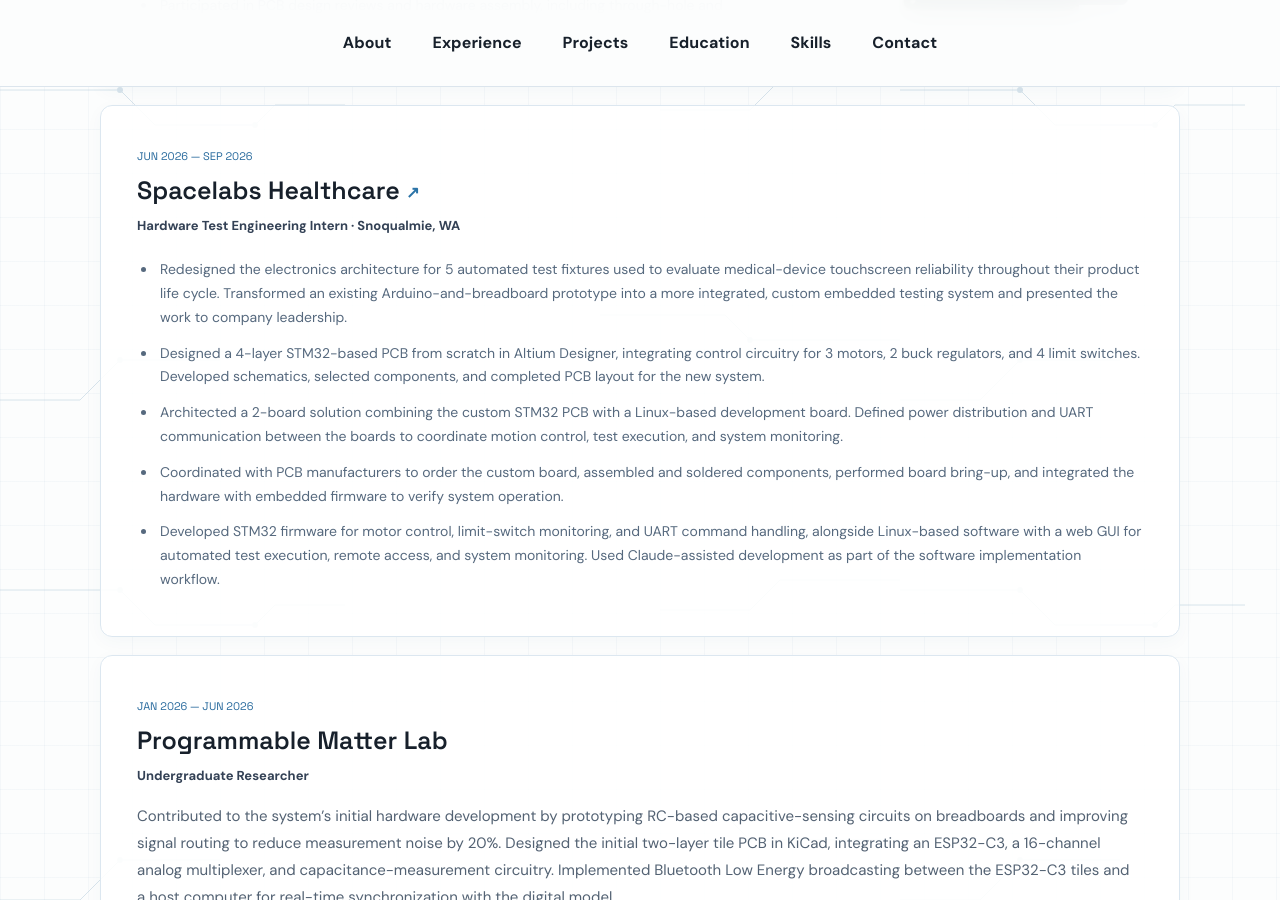
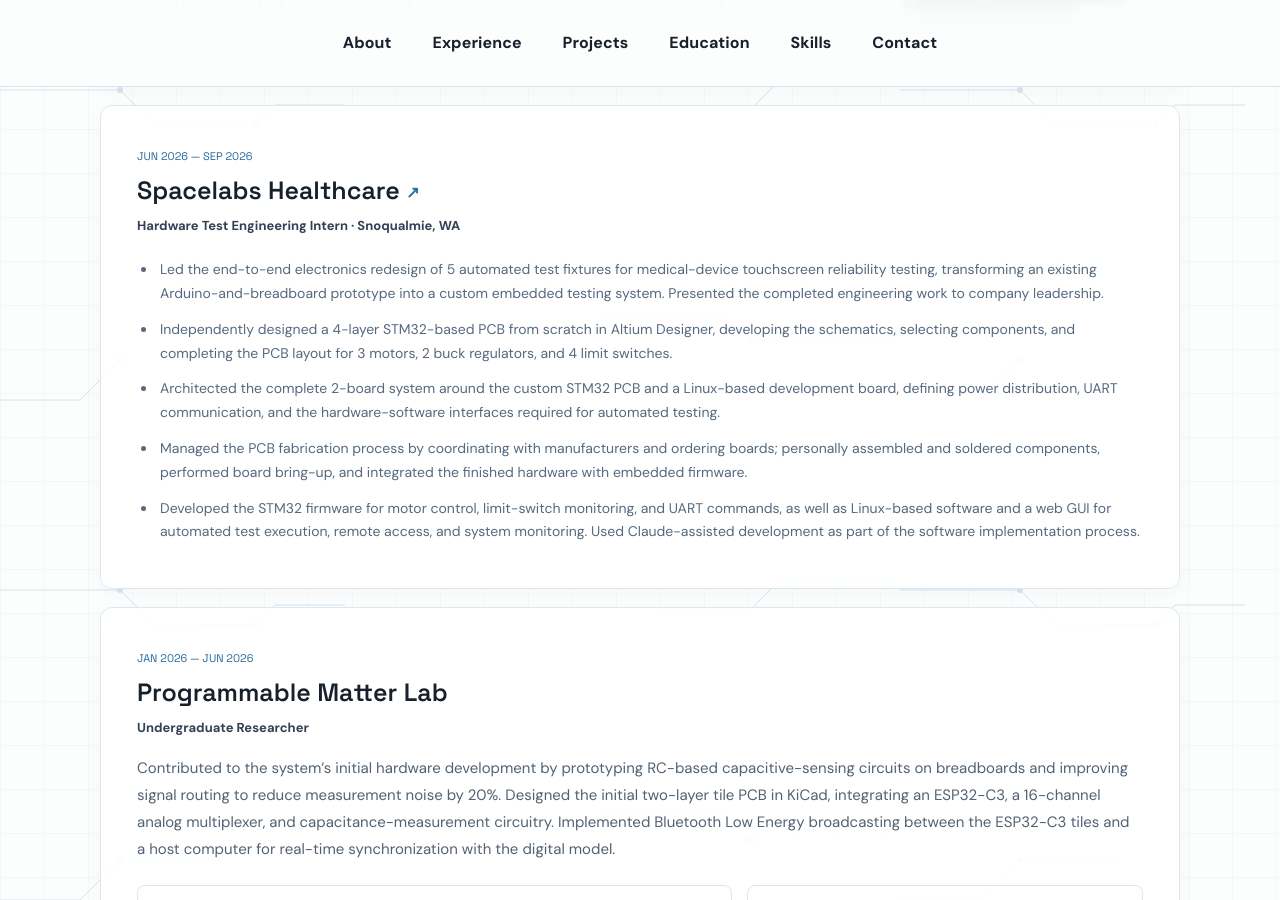
Before and after one commit to AdityaManivel/AdityaManivel.github.io, a Jekyll site: the page index.html, which Jekyll copies as it is, in a window 1280 px wide and 900 px high, scrolled down 1499 px. Built offline with Jekyll 4.4.1, drawn with Linux system fonts in a browser that asks for light colours.

Commit message:
Emphasize independent end-to-end ownership of Spacelabs engineering project

```diff
--- a/index.html
+++ b/index.html
@@ -54,11 +54,11 @@
           <h3><a class="experience-title-link" href="https://spacelabshealthcare.com/" target="_blank" rel="noopener noreferrer">Spacelabs Healthcare <span aria-hidden="true">↗</span></a></h3>
           <span>Hardware Test Engineering Intern · Snoqualmie, WA</span>
           <ul class="experience-bullets">
-            <li>Redesigned the electronics architecture for 5 automated test fixtures used to evaluate medical-device touchscreen reliability throughout their product life cycle. Transformed an existing Arduino-and-breadboard prototype into a more integrated, custom embedded testing system and presented the work to company leadership.</li>
-            <li>Designed a 4-layer STM32-based PCB from scratch in Altium Designer, integrating control circuitry for 3 motors, 2 buck regulators, and 4 limit switches. Developed schematics, selected components, and completed PCB layout for the new system.</li>
-            <li>Architected a 2-board solution combining the custom STM32 PCB with a Linux-based development board. Defined power distribution and UART communication between the boards to coordinate motion control, test execution, and system monitoring.</li>
-            <li>Coordinated with PCB manufacturers to order the custom board, assembled and soldered components, performed board bring-up, and integrated the hardware with embedded firmware to verify system operation.</li>
-            <li>Developed STM32 firmware for motor control, limit-switch monitoring, and UART command handling, alongside Linux-based software with a web GUI for automated test execution, remote access, and system monitoring. Used Claude-assisted development as part of the software implementation workflow.</li>
+            <li>Led the end-to-end electronics redesign of 5 automated test fixtures for medical-device touchscreen reliability testing, transforming an existing Arduino-and-breadboard prototype into a custom embedded testing system. Presented the completed engineering work to company leadership.</li>
+            <li>Independently designed a 4-layer STM32-based PCB from scratch in Altium Designer, developing the schematics, selecting components, and completing the PCB layout for 3 motors, 2 buck regulators, and 4 limit switches.</li>
+            <li>Architected the complete 2-board system around the custom STM32 PCB and a Linux-based development board, defining power distribution, UART communication, and the hardware-software interfaces required for automated testing.</li>
+            <li>Managed the PCB fabrication process by coordinating with manufacturers and ordering boards; personally assembled and soldered components, performed board bring-up, and integrated the finished hardware with embedded firmware.</li>
+            <li>Developed the STM32 firmware for motor control, limit-switch monitoring, and UART commands, as well as Linux-based software and a web GUI for automated test execution, remote access, and system monitoring. Used Claude-assisted development as part of the software implementation process.</li>
           </ul>
         </article>
         <article class="exp-card lab-card reveal"><p>JAN 2026 — JUN 2026</p><h3>Programmable Matter Lab</h3><span>Undergraduate Researcher</span><p>Contributed to the system’s initial hardware development by prototyping RC-based capacitive-sensing circuits on breadboards and improving signal routing to reduce measurement noise by 20%. Designed the initial two-layer tile PCB in KiCad, integrating an ESP32-C3, a 16-channel analog multiplexer, and capacitance-measurement circuitry. Implemented Bluetooth Low Energy broadcasting between the ESP32-C3 tiles and a host computer for real-time synchronization with the digital model.</p><div class="lab-gallery comparison-gallery">
```
